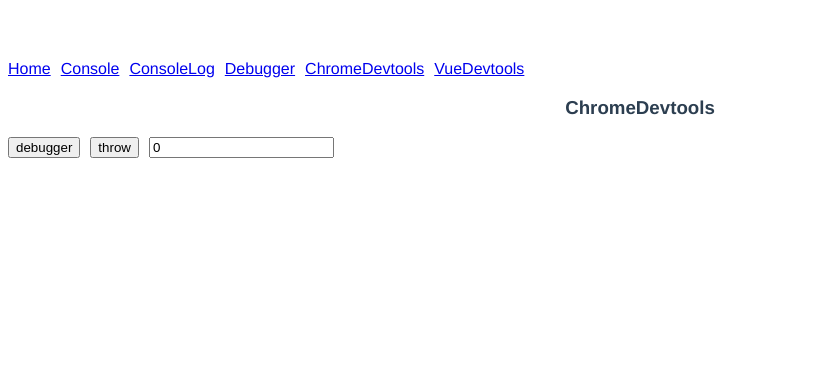
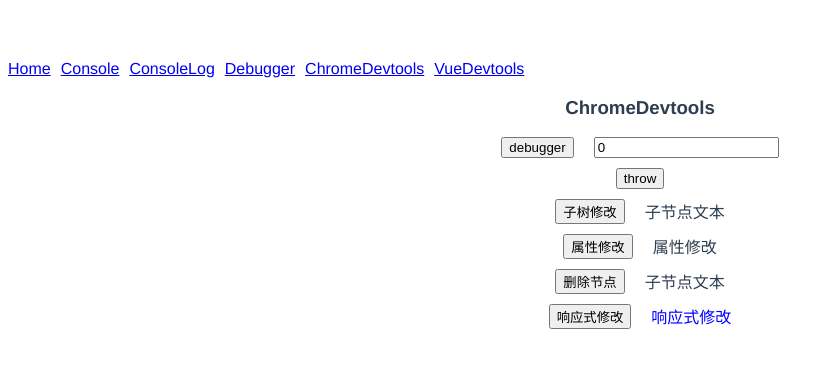
Before and after one commit to nmsn/vue-test, a Vue app: page /#/chromedevtools in a window 1280 px wide. Shown: the top 368 px of the page, without its empty margins (0-834 px from the left). Built offline with nearby package versions, Linux system fonts and the light colour scheme.

Commit message:
feat: 增加报错捕获&优化chromeDevtools

```diff
--- a/public/index.html
+++ b/public/index.html
@@ -1,17 +1,30 @@
-<!DOCTYPE html>
+<!doctype html>
 <html lang="">
   <head>
-    <meta charset="utf-8">
-    <meta http-equiv="X-UA-Compatible" content="IE=edge">
-    <meta name="viewport" content="width=device-width,initial-scale=1.0">
-    <link rel="icon" href="<%= BASE_URL %>favicon.ico">
+    <meta charset="utf-8" />
+    <meta http-equiv="X-UA-Compatible" content="IE=edge" />
+    <meta name="viewport" content="width=device-width,initial-scale=1.0" />
+    <link rel="icon" href="<%= BASE_URL %>favicon.ico" />
     <title><%= htmlWebpackPlugin.options.title %></title>
   </head>
   <body>
     <noscript>
-      <strong>We're sorry but <%= htmlWebpackPlugin.options.title %> doesn't work properly without JavaScript enabled. Please enable it to continue.</strong>
+      <strong
+        >We're sorry but <%= htmlWebpackPlugin.options.title %> doesn't work
+        properly without JavaScript enabled. Please enable it to
+        continue.</strong
+      >
     </noscript>
     <div id="app"></div>
+    <!-- <div id="test">test</div> -->
     <!-- built files will be auto injected -->
   </body>
+  <script>
+    // TODO 原生报错
+    // const testDom = document.querySelector("#test");
+    // testDom.addEventListener("click", () => {
+    //   console.log(111);
+    //   console.log(a);
+    // });
+  </script>
 </html>
--- a/src/main.js
+++ b/src/main.js
@@ -2,7 +2,7 @@
 import App from "./App.vue";
 
 import router from "./router";
-import store from './store';
+import store from "./store";
 
 Vue.config.productionTip = false;
 
--- a/src/views/ChromeDevTools.vue
+++ b/src/views/ChromeDevTools.vue
@@ -2,21 +2,55 @@
   <div>
     <h3 class="h3">ChromeDevtools</h3>
     <div class="nav">
-      <button @click="onChange">debugger</button>
-      <button @click="onThrow">throw</button>
-      <input v-model="input" />
+      <Row>
+        <button @click="onChange">debugger</button>
+        <input v-model="input" />
+      </Row>
+      <Row>
+        <button @click="onThrow">throw</button>
+      </Row>
+
+      <Row>
+        <button @click="onSubTreeChange">子树修改</button>
+        <div ref="domRef">
+          <span ref="domChildRef">子节点文本</span>
+        </div>
+      </Row>
+
+      <Row>
+        <button @click="onDomAttrChange">属性修改</button>
+        <div ref="domAttrRef">属性修改</div>
+      </Row>
+      <Row>
+        <button @click="onDomDelChange">删除节点</button>
+        <div ref="domDelRef">
+          <span ref="domDelChildRef">子节点文本</span>
+        </div>
+      </Row>
+
+      <Row>
+        <button @click="onResponsiveChange">响应式修改</button>
+        <div :style="`color:${isResponsiveShow ? 'red' : 'blue'};`">
+          响应式修改
+        </div>
+      </Row>
     </div>
   </div>
 </template>
 
 <script>
 import { add, double } from "../utils";
-
+import Row from "./Row";
 export default {
   name: "ChromeDevtoolsPage",
+  components: {
+    Row,
+  },
   data() {
     return {
       input: 0,
+      isDomShow: false,
+      isResponsiveShow: false,
     };
   },
   methods: {
@@ -27,9 +61,26 @@
       debugger;
       this.input = newVal;
     },
+    // TODO 未捕获的查看 html
     onThrow() {
       const x = undefined;
       x.x = 1;
+    },
+    // dom
+    // 所有子节点
+    onSubTreeChange() {
+      this.$refs.domChildRef.innerHTML = "子节点文本-修改后";
+    },
+    onDomAttrChange() {
+      this.isDomShow = !this.isDomShow;
+      this.$refs.domAttrRef.style.color = this.isDomShow ? "red" : "blue";
+    },
+    // 针对元素本身
+    onDomDelChange() {
+      this.$refs.domDelRef.removeChild(this.$refs.domDelChildRef);
+    },
+    onResponsiveChange() {
+      this.isResponsiveShow = !this.isResponsiveShow;
     },
   },
 };
@@ -38,6 +89,8 @@
 <style scoped>
 .nav {
   display: flex;
+  flex-direction: column;
+  align-items: center;
   gap: 10px;
 }
 </style>
--- /dev/null
+++ b/src/views/Row.vue
@@ -0,0 +1,18 @@
+<template>
+  <div class="row">
+    <slot></slot>
+  </div>
+</template>
+
+<script>
+export default {
+  name: "ComponentRow",
+};
+</script>
+
+<style scoped>
+.row {
+  display: flex;
+  gap: 20px;
+}
+</style>
--- a/vue.config.js
+++ b/vue.config.js
@@ -2,6 +2,6 @@
 module.exports = defineConfig({
   // transpileDependencies: true,
   configureWebpack: {
-    devtool: "nosources-source-map",
+    devtool: "source-map",
   },
 });
```
